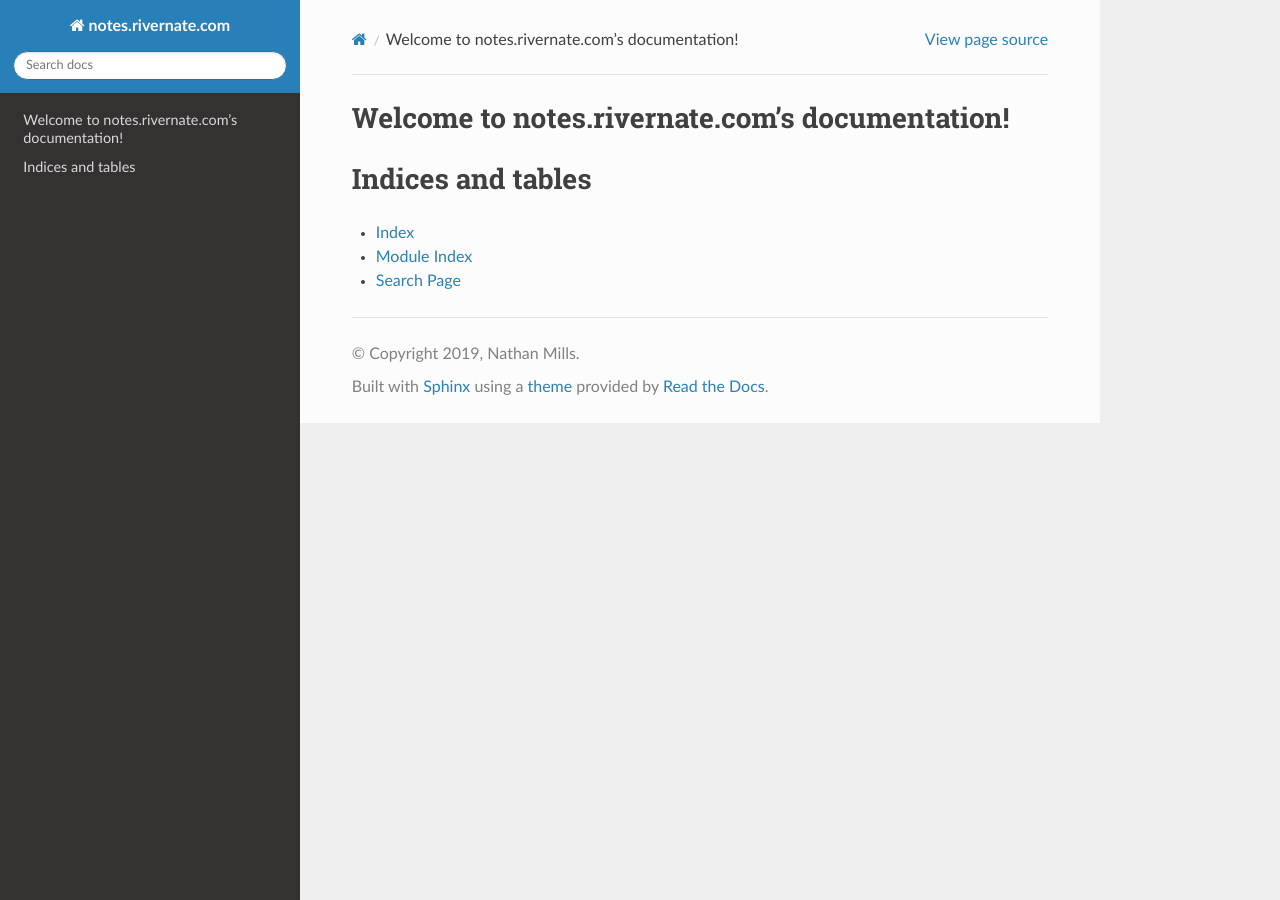
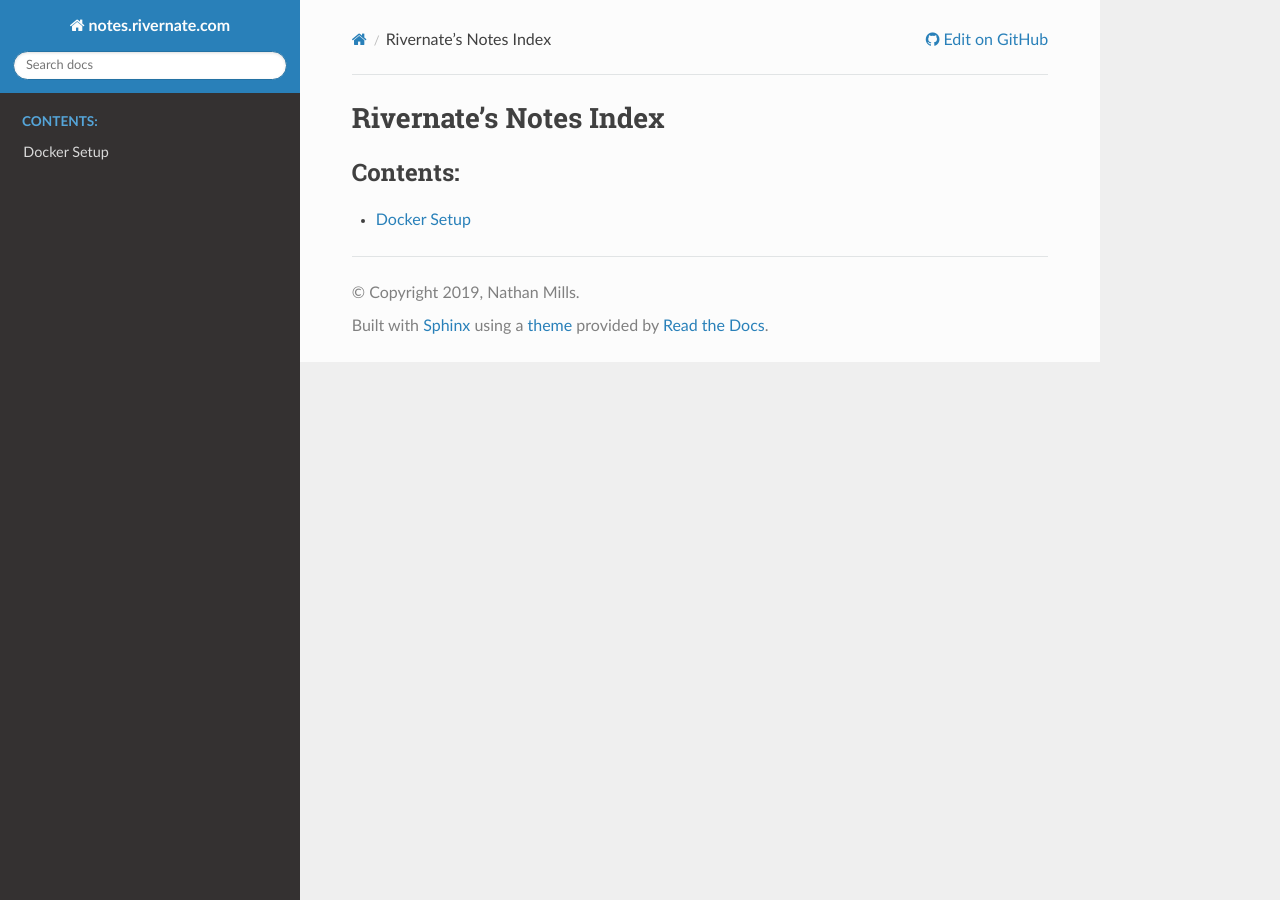
Before and after one commit to rivernate/notes.rivernate.com, a Sphinx documentation site: the page built from source/index.rst, in a window 1280 px wide. Built offline with Sphinx 7.4.7 and the Read the Docs theme 2.0.0, drawn with Linux system fonts in a browser that asks for light colours.

Commit message:
Add docker page, and setup github

```diff
--- a/source/conf.py
+++ b/source/conf.py
@@ -80,7 +80,16 @@
 # further.  For a list of options available for each theme, see the
 # documentation.
 #
-# html_theme_options = {}
+html_theme_options = {
+  'prev_next_buttons_location': 'None'
+}
+
+html_context = {
+  'display_github': True,
+  'github_user': 'rivernate',
+  'github_repo': 'notes.rivernate.com',
+  'github_version': 'master/source/'
+}
 
 # Add any paths that contain custom static files (such as style sheets) here,
 # relative to this directory. They are copied after the builtin static files,
--- /dev/null
+++ b/source/docker/setup.rst
@@ -0,0 +1,2 @@
+Docker Setup
+===============================================
--- a/source/index.rst
+++ b/source/index.rst
@@ -1,20 +1,9 @@
-.. notes.rivernate.com documentation master file, created by
-   sphinx-quickstart on Sun Mar 17 01:41:32 2019.
-   You can adapt this file completely to your liking, but it should at least
-   contain the root `toctree` directive.
 
-Welcome to notes.rivernate.com's documentation!
+Rivernate's Notes Index
 ===============================================
 
 .. toctree::
    :maxdepth: 2
    :caption: Contents:
 
-
-
-Indices and tables
-==================
-
-* :ref:`genindex`
-* :ref:`modindex`
-* :ref:`search`
+   docker/setup
```
